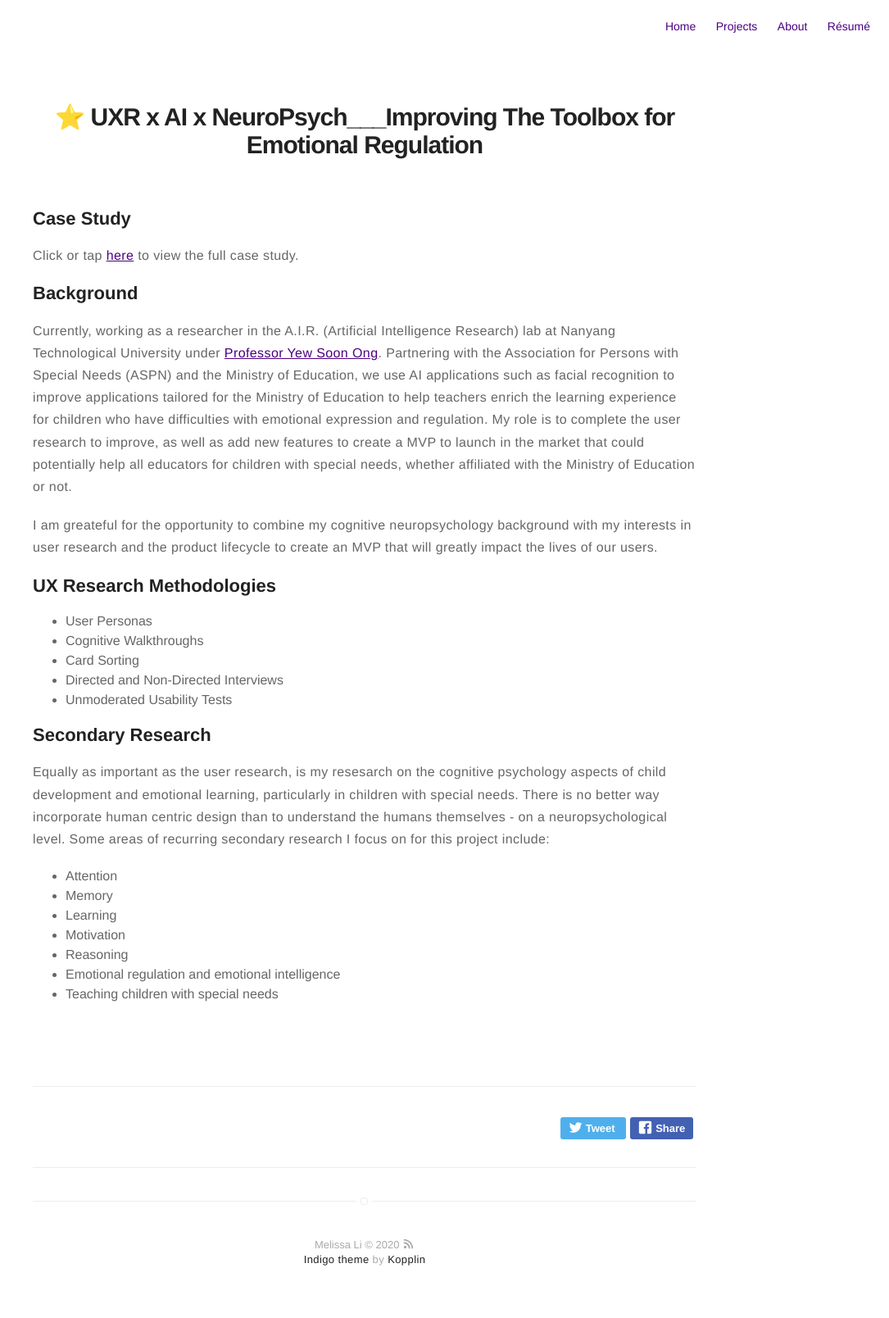
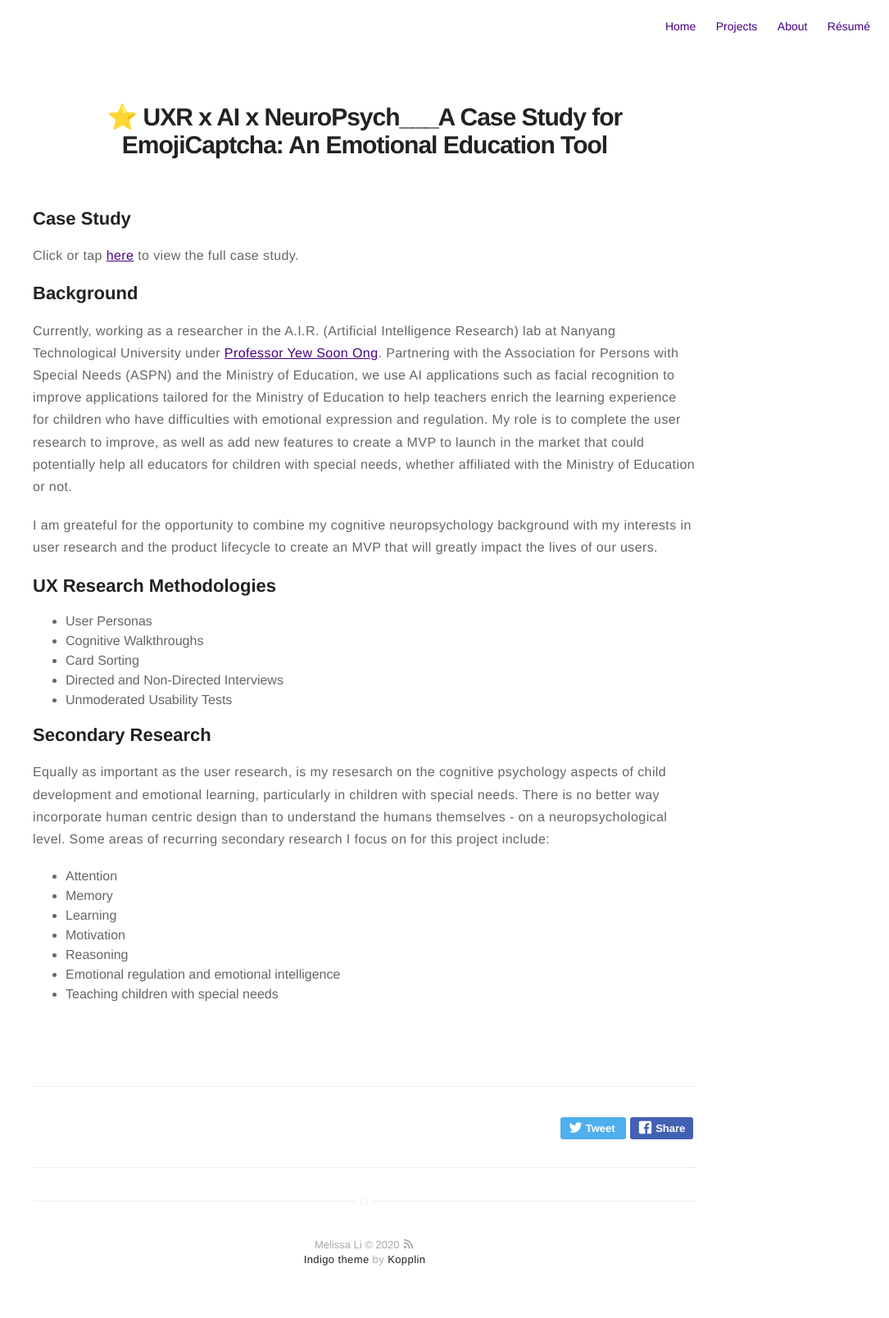
Before and after one commit to im-mel/im-mel.github.io, a Jekyll site: the page built from _posts/2020-02-01-Ong.markdown, in a window 1280 px wide. Shown: the whole page at 82% size, without its empty margins (195-1280 px from the left). Built offline with Jekyll 4.4.1, drawn with Linux system fonts in a browser that asks for light colours; emoji names are drawn with the system emoji font.

Commit message:
Update 2020-02-01-Ong.markdown

```diff
--- a/_posts/2020-02-01-Ong.markdown
+++ b/_posts/2020-02-01-Ong.markdown
@@ -1,5 +1,5 @@
 ---
-title: ":star: UXR x AI x NeuroPsych___Improving The Toolbox for Emotional Regulation"
+title: ":star: UXR x AI x NeuroPsych___A Case Study for EmojiCaptcha: An Emotional Education Tool"
 layout: post
 date: 2020-02-01 00:01
 tag: false
```
